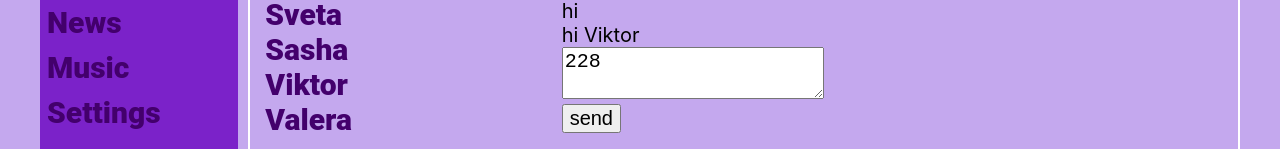
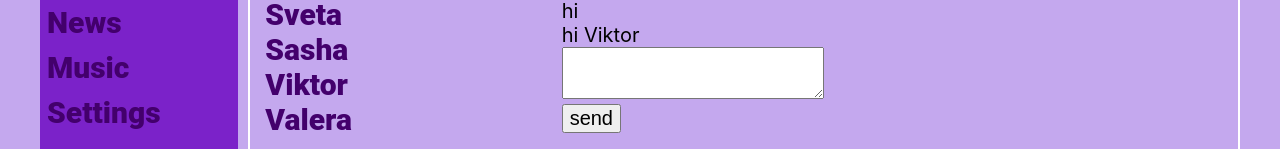
Before and after one commit to uyopon/React_first, a React (Create React App) app: page /dialogs in a window 1280 px wide. Shown: the part 160-309 px from the top of the page. Built offline with nearby package versions, Linux system fonts and the light colour scheme.

Commit message:
URYYYAAAAA

```diff
--- a/src/components/Dialogs/Dialogs.jsx
+++ b/src/components/Dialogs/Dialogs.jsx
@@ -3,7 +3,7 @@ import { NavLink } from 'react-router-dom';
 import s from './Dialogs.module.css'
 import DialogItem from './DialogItem/DialogItem';
 import Message from './Message/Message';
-import addMessgeActionCreator, { updateNewMessageTextActionCretor } from '../../redux/state'
+import  { addMessgeActionCreator, updateNewMessageTextActionCretor } from '../../redux/state'
 
 const Dialogs = (props) => {
     console.log(props)
@@ -16,7 +16,8 @@ const Dialogs = (props) => {
     let newMessageBody = props.newMessageBody
 
     let onsendmessageclick = () => {
-        props.dispatch(addMessgeActionCreator())
+        let action  = addMessgeActionCreator()
+        props.dispatch(action)
     }
     let onPostChange = () => {
         let text = newMessageElement.current.value;
--- a/src/redux/state.js
+++ b/src/redux/state.js
@@ -16,7 +16,7 @@ let store = {
 
         },
         dialogsPage: {
-            newMessageBody: '228', //АКТУАЛЬНОЕ ЗНАЧЕНИЕ В  TEXT-AREA
+            newMessageBody: '', //АКТУАЛЬНОЕ ЗНАЧЕНИЕ В  TEXT-AREA
             Dialogs: [
                 { id: 1, name: 'Dima' },
                 { id: 2, name: 'Andrey' },
@@ -63,7 +63,7 @@ let store = {
         else if (action.type === SEND_MESSAGE ){
             let body = this._state.dialogsPage.newMessageBody
             this._state.dialogsPage.newMessageBody = ''
-            this._state.dialogsPage.newMessageBody.push( { id: 6, message: body })
+            this._state.dialogsPage.Messages.push( { id: 6, message: body })
 
             this._callSubscriber(this._state)
         }
```
